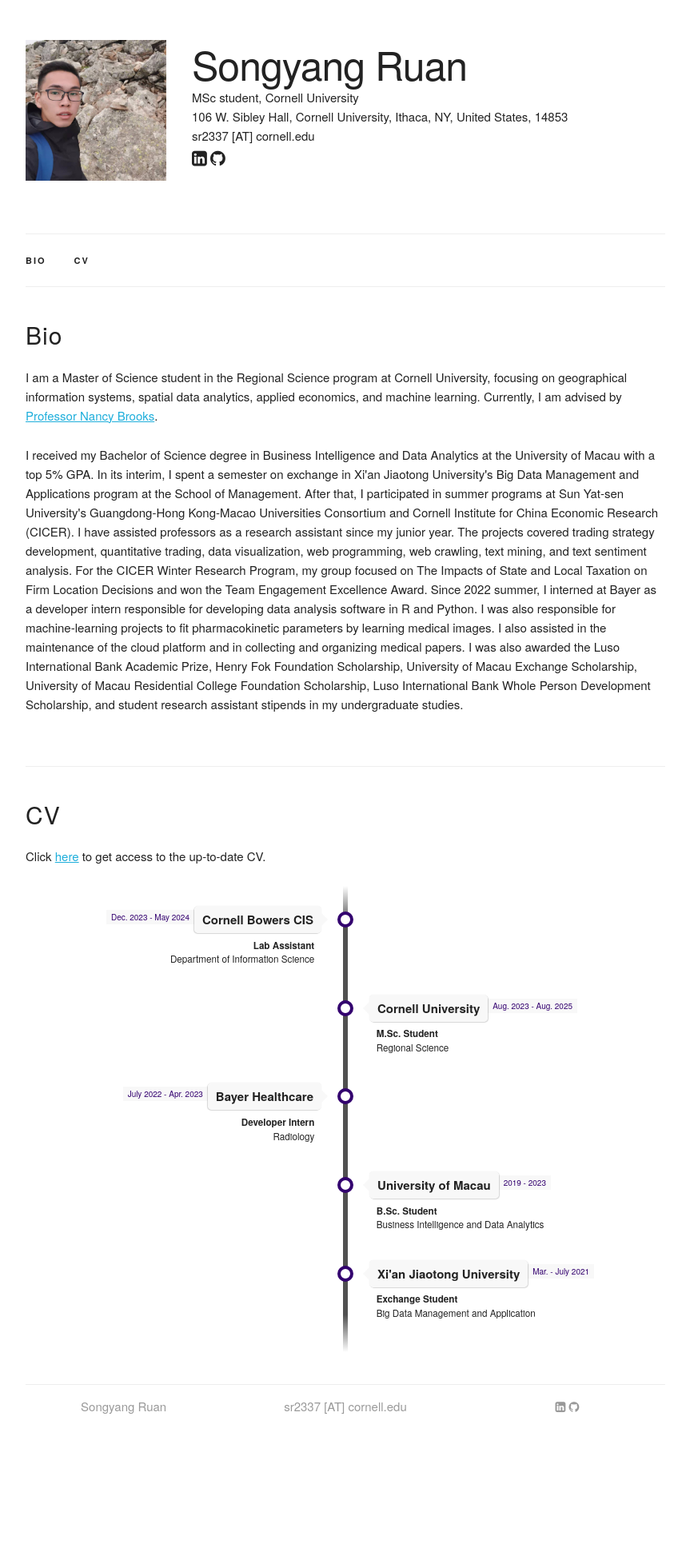
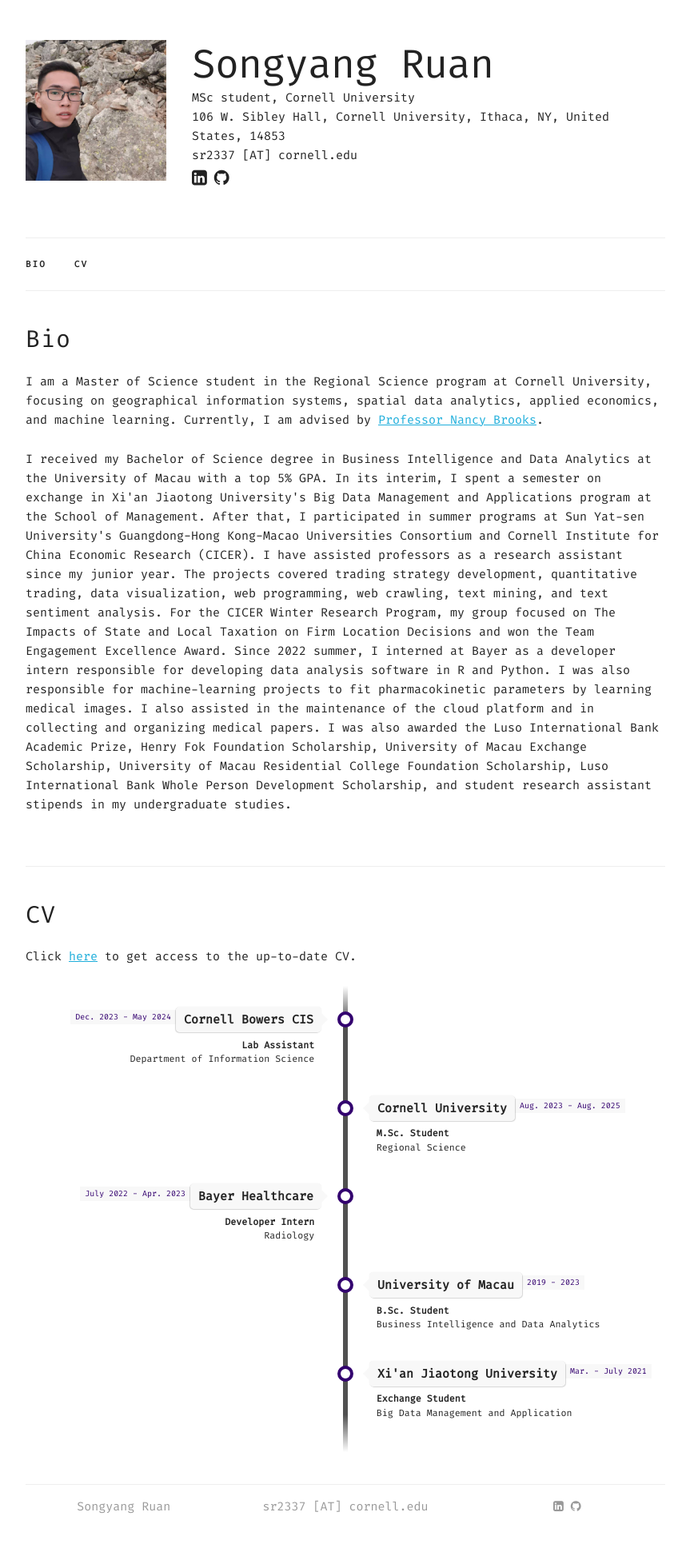
Before and after one commit to Horatioj/Horatioj.github.io, a Jekyll site: the page built from index.html, in a window 1280 px wide. Shown: the whole page at 80% size, without its empty margins (208-1071 px from the left). Built offline with Jekyll 4.4.1, drawn with Linux system fonts in a browser that asks for light colours; before the commit the page ends 1811 px from its top, so only the background shows below that.

Commit message:
Add files via upload

```diff
--- a/_layouts/default.html
+++ b/_layouts/default.html
@@ -20,7 +20,7 @@
 
   <!-- FONT
   –––––––––––––––––––––––––––––––––––––––––––––––––– -->
-  <link rel="stylesheet" href="https://fonts.googleapis.com/css2?family=Ubuntu+Mono:wght@400&display=swap">
+  <link rel="stylesheet" href="https://fonts.googleapis.com/css2?family=Fira+Code:wght@400&display=swap">
 
   <!-- CSS
   –––––––––––––––––––––––––––––––––––––––––––––––––– -->
```
